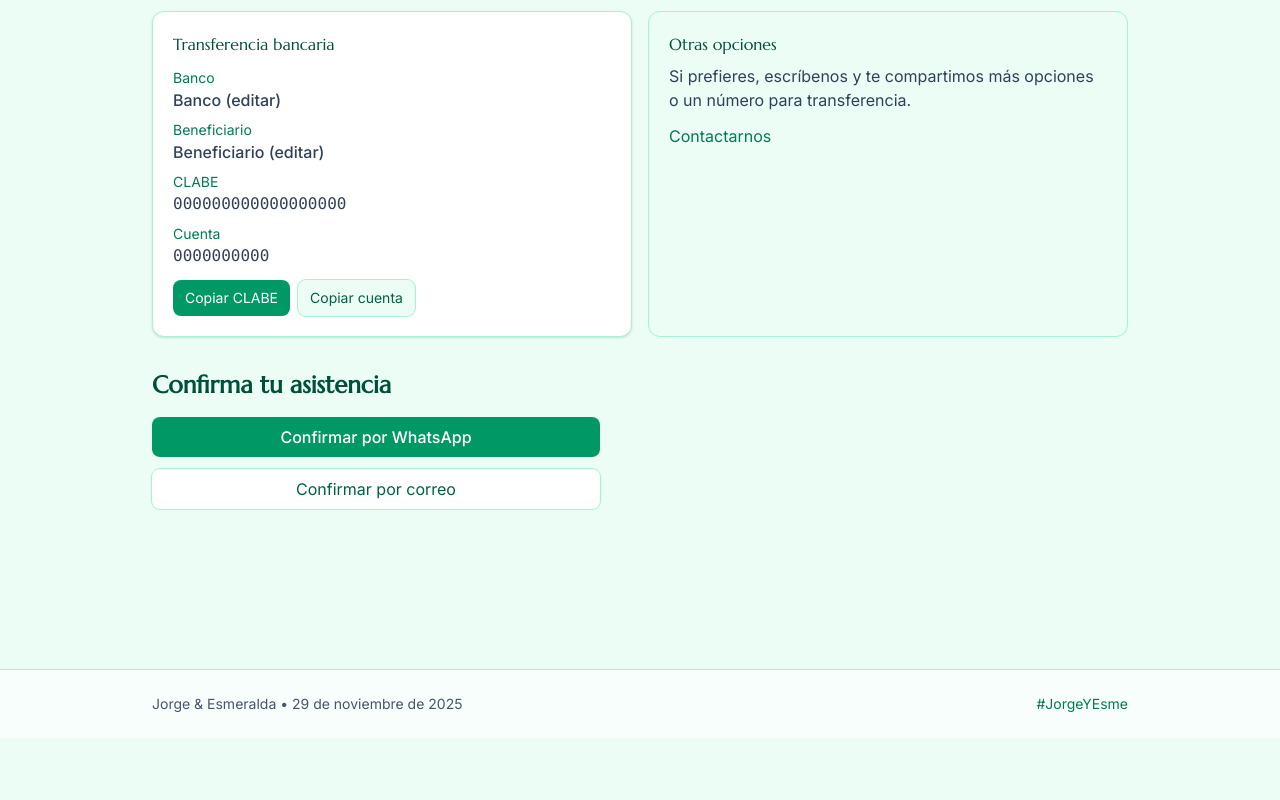
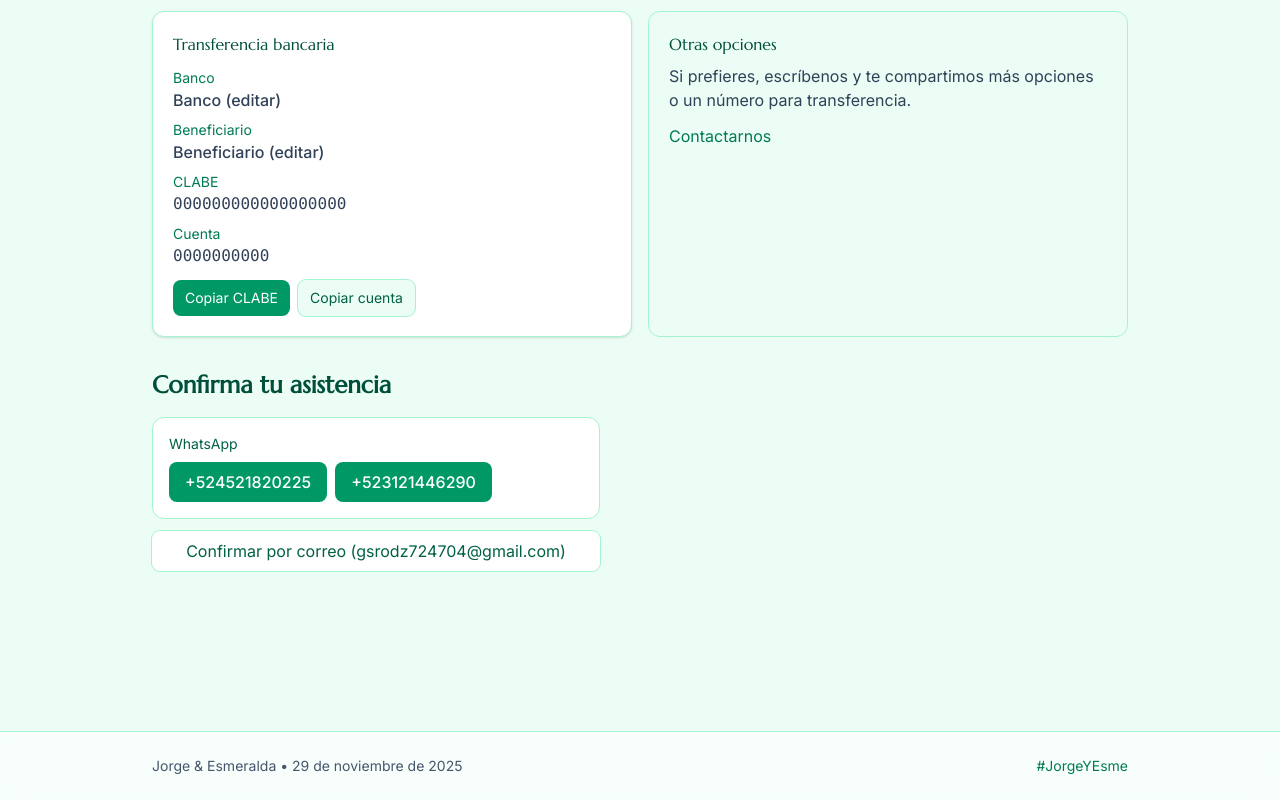
Before and after one commit to HugoRodz/Esme_Hugo, a React (Vite) app: page / in a window 1280 px wide. Shown: the part 5138-5938 px from the top of the page. Before the commit the page ends 5876 px from the top, so only its background shows below. Built offline with nearby package versions, Linux system fonts and the light colour scheme.

Commit message:
feat(RSVP): configurar WhatsApp (4521820225, 3121446290) y correo gsrodz724704@gmail.com; conectar preferencias

```diff
--- a/src/App.tsx
+++ b/src/App.tsx
@@ -21,14 +21,16 @@ function PreferenciasForm() {
   }
 
   const enviarWhatsApp = () => {
-    const url = `https://wa.me/?text=${encodeURIComponent(mensaje())}`
+    const to = (RSVP.whatsapps && RSVP.whatsapps[0]) ? RSVP.whatsapps[0].replace('+','') : ''
+    const url = `https://wa.me/${to}?text=${encodeURIComponent(mensaje())}`
     window.open(url, '_blank', 'noopener')
   }
 
   const enviarCorreo = () => {
     const subject = `Preferencias invitado - ${nombre || 'Sin nombre'}`
     const body = mensaje()
-    const mailto = `mailto:?subject=${encodeURIComponent(subject)}&body=${encodeURIComponent(body)}`
+    const to = RSVP.emailAddress || ''
+    const mailto = `mailto:${encodeURIComponent(to)}?subject=${encodeURIComponent(subject)}&body=${encodeURIComponent(body)}`
     window.location.href = mailto
   }
 
@@ -454,8 +456,15 @@ export default function App() {
             </div>
           ) : (
             <div className="mt-4 grid gap-3 sm:max-w-md">
-              <a className="rounded-lg bg-emerald-600 px-4 py-2 text-white text-center font-medium hover:bg-emerald-700" href={RSVP.whatsapp} target="_blank" rel="noopener">Confirmar por WhatsApp</a>
-              <a className="rounded-lg bg-white px-4 py-2 text-emerald-800 text-center ring-1 ring-emerald-200 hover:bg-emerald-50" href={RSVP.mailto}>Confirmar por correo</a>
+              <div className="rounded-xl border border-emerald-200 bg-white p-4">
+                <p className="text-sm text-emerald-800">WhatsApp</p>
+                <div className="mt-2 flex flex-wrap gap-2">
+                  {(RSVP.whatsapps || []).map((num) => (
+                    <a key={num} className="rounded-lg bg-emerald-600 px-4 py-2 text-white text-center font-medium hover:bg-emerald-700" href={`https://wa.me/${num.replace('+','')}`} target="_blank" rel="noopener">{num}</a>
+                  ))}
+                </div>
+              </div>
+              <a className="rounded-lg bg-white px-4 py-2 text-emerald-800 text-center ring-1 ring-emerald-200 hover:bg-emerald-50" href={RSVP.mailto}>Confirmar por correo ({RSVP.emailAddress || 'correo'})</a>
             </div>
           )}
         </section>
--- a/src/config.ts
+++ b/src/config.ts
@@ -19,8 +19,13 @@ export const GIFTS = {
 // RSVP: configura un formulario real o medios de contacto
 export const RSVP = {
   formUrl: '', // Pega aquí tu URL de Google Forms si la tienes
-  mailto: 'mailto:tu-correo@ejemplo.com?subject=RSVP%20Boda%20Jorge%20y%20Esmeralda',
-  whatsapp: 'https://wa.me/521234567890?text=Quiero%20confirmar%20mi%20asistencia%20a%20la%20boda',
+  // Correo de contacto para RSVP
+  emailAddress: 'gsrodz724704@gmail.com',
+  mailto: 'mailto:gsrodz724704@gmail.com?subject=RSVP%20Boda%20Jorge%20y%20Esmeralda',
+  // Números de WhatsApp para contacto directo (formato internacional sin espacios; recomendación: incluir código de país 52)
+  whatsapps: ['+524521820225', '+523121446290'],
+  // Compatibilidad: un enlace único si se requiere
+  whatsapp: 'https://wa.me/524521820225?text=Quiero%20confirmar%20mi%20asistencia%20a%20la%20boda',
 }
 
 // Mapa y cómo llegar (lugares del evento)
```
